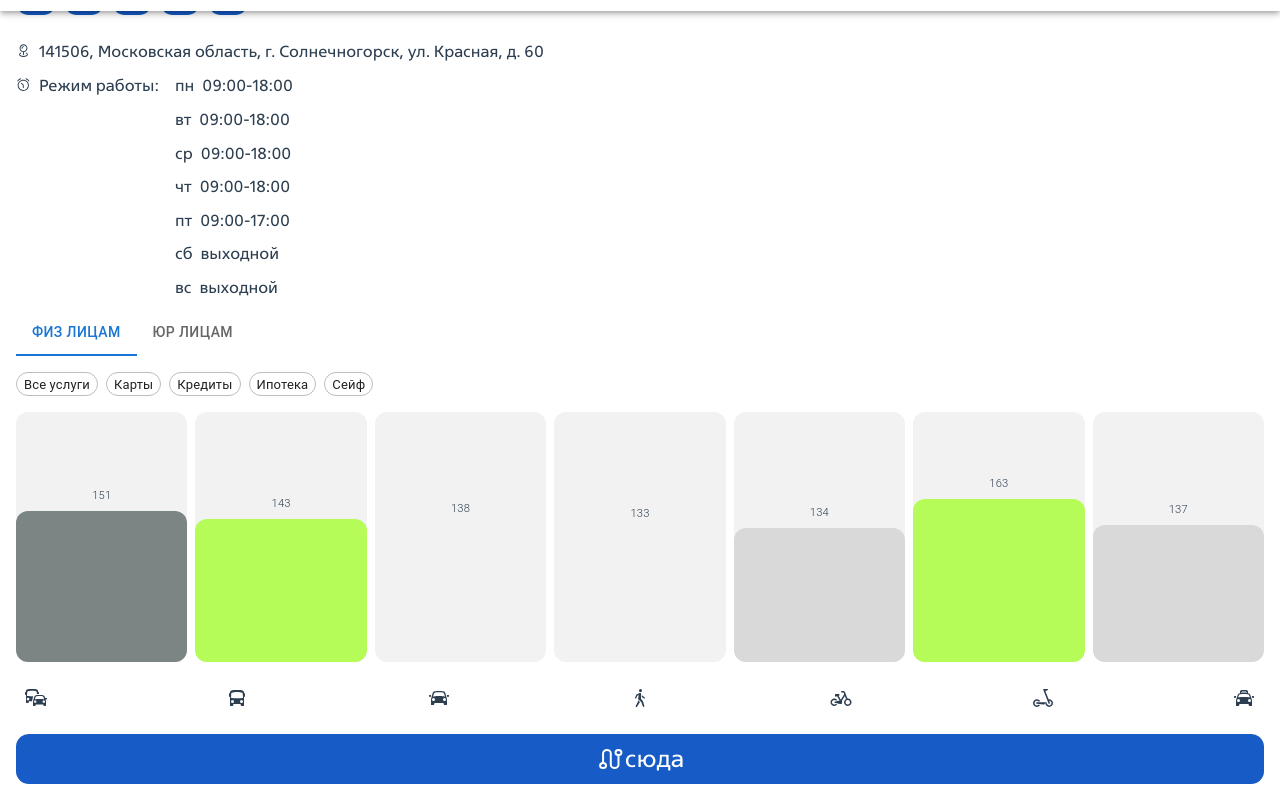
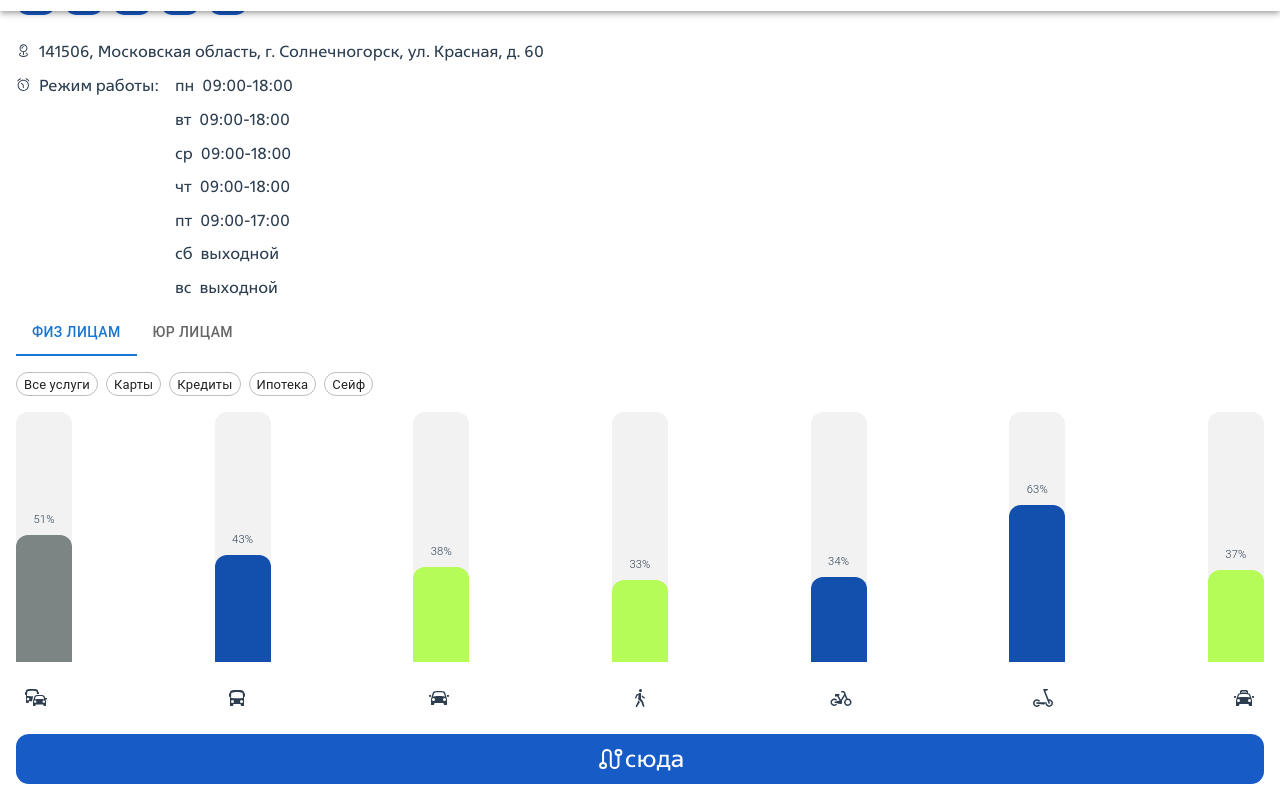
Before and after one commit to Junfrontend/moretech5, a React (Create React App) app: page / in a window 1280 px wide. Shown: the part 789-1589 px from the top of the page. Built offline with nearby package versions, Linux system fonts and the light colour scheme; no server answers.

Commit message:
fix chars styles

```diff
--- a/src/assets/css/base.css
+++ b/src/assets/css/base.css
@@ -37,7 +37,7 @@
     --section-gap: 160px;
   }
 
-  /* @media (prefers-color-scheme: dark) {
+   /* @media (prefers-color-scheme: dark) {
     :root {
       --color-background: var(--vt-c-black);
       --color-background-soft: var(--vt-c-black-soft);
--- a/src/components/OfficeDetails/OfficeChars/OfficeChar.css
+++ b/src/components/OfficeDetails/OfficeChars/OfficeChar.css
@@ -6,19 +6,20 @@
   height: 250px;
   flex: 1;
   background-color: var(--vt-c-white-mute);
-  margin-right: 0.5rem;
+  margin-right: 1rem;
 }
 
 .char,
 .char-cont {
-  border-radius: 12px;
+  max-width: 3.5rem;
+  border-radius: 12px 12px 0 0;
 }
 
 .char-count {
   font-size: 0.7rem;
   text-align: center;
   font-weight: 300;
-  padding-bottom: 0.4rem;
+  padding: 0.4rem 0;
 }
 
 .char-note {
@@ -33,4 +34,5 @@
 
 .office-chars {
   display: flex;
+  justify-content: space-between;
 }
--- a/src/components/OfficeDetails/OfficeChars/OfficeChars.tsx
+++ b/src/components/OfficeDetails/OfficeChars/OfficeChars.tsx
@@ -10,14 +10,14 @@ const getUniqueFromRange = (min: number, max: number) => {
   return Math.floor(min + Math.random() * (max - min + 1));
 };
 
-const colors = ['#7B8584', '#1350AE', '#B5FC59', '#D9D9D9'];
+const colors = ['#7B8584', '#1350AE', '#B5FC59'];
 
 const getRandomItem = (items: string[]) => {
-  return items[getUniqueFromRange(0, items.length)];
+  return items[getUniqueFromRange(0, items.length - 1)];
 };
 
 const Char = ({ char }: { char: CharsType }) => {
-  const h = getUniqueFromRange(100, 200);
+  const h = `${getUniqueFromRange(0, 100)}%`;
 
   return (
     <>
```
